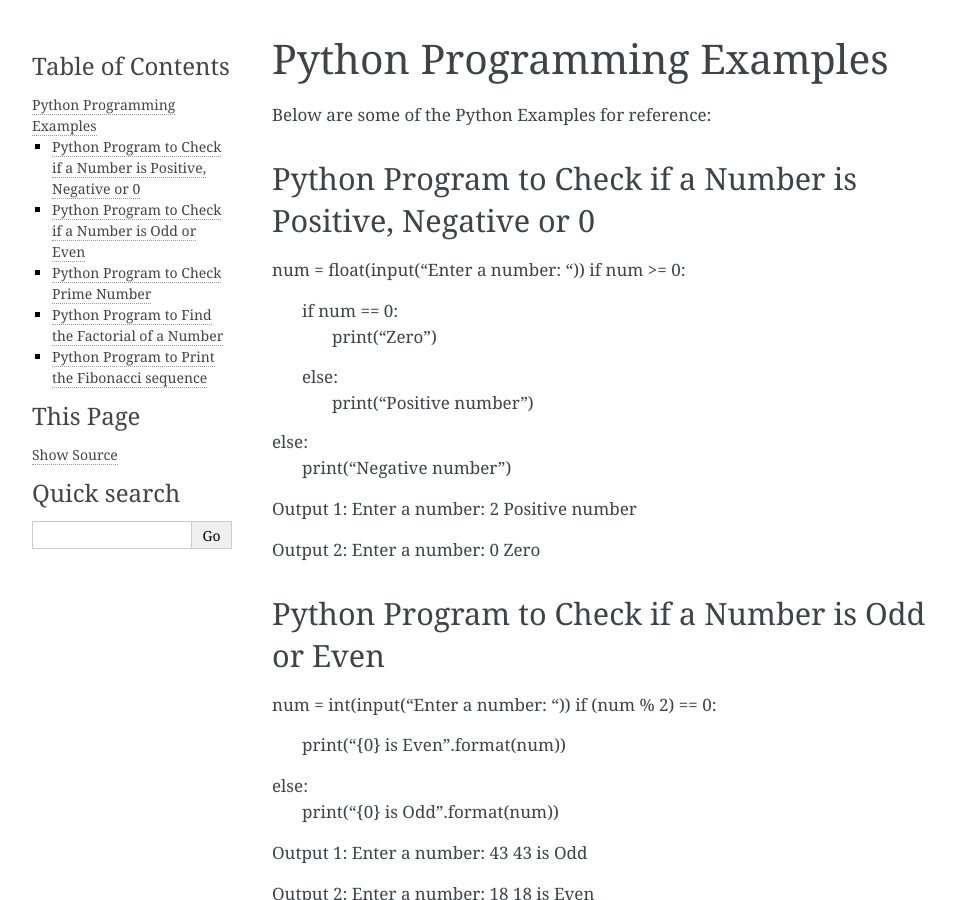
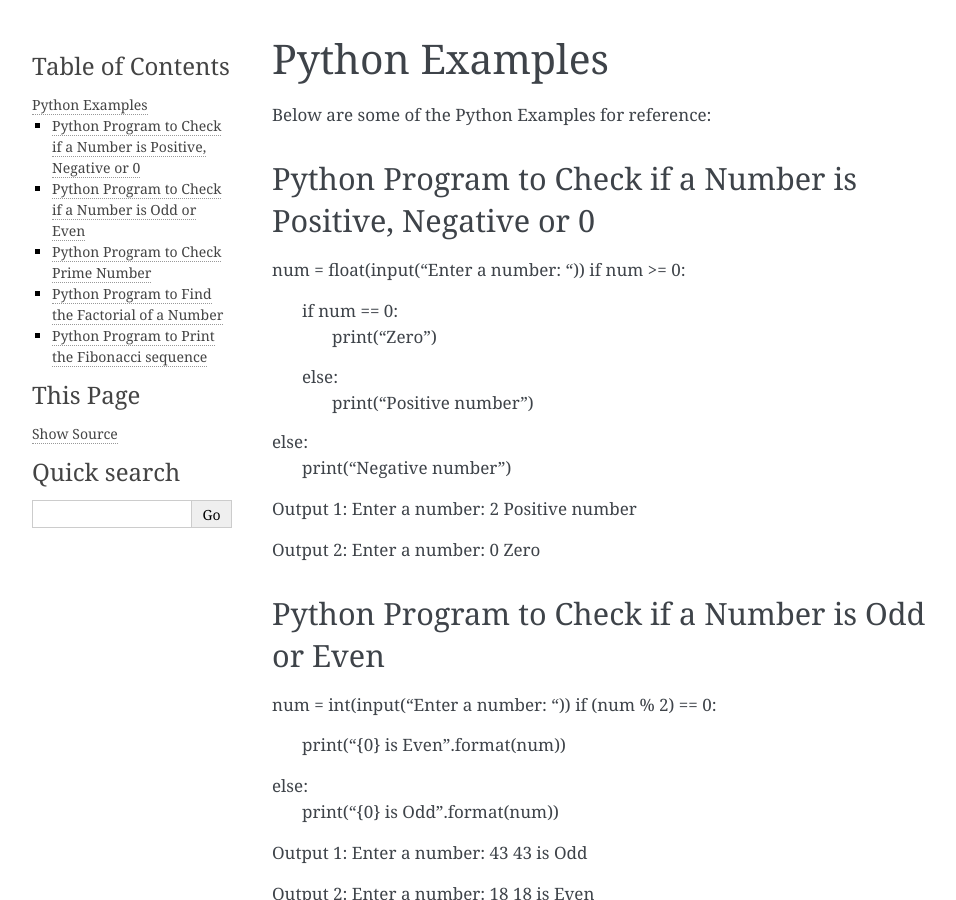
Before and after one commit to sdeshpa1/MODIS_Aggregation, a Sphinx documentation site: the page built from docs/source/PythonExamples.rst, in a window 1280 px wide and 900 px high. Shown: the whole window, without its empty margins (148-1104 px from the left). Built offline with Sphinx 7.4.7, drawn with Linux system fonts in a browser that asks for light colours; pages that are not in the unit, such as notebooks, are missing from menus.

```diff
--- a/docs/source/PythonExamples.rst
+++ b/docs/source/PythonExamples.rst
@@ -1,4 +1,4 @@
-Python Programming Examples
+Python Examples
 ================================
 Below are some of the Python Examples for reference:
 
--- a/docs/source/index.rst
+++ b/docs/source/index.rst
@@ -11,7 +11,7 @@ Welcome to MODIS_Aggregation's documentation!
    Installation.rst
 
 .. toctree::
-   :maxdepth: 1
+   :maxdepth: 2
    :caption: MODIS_Aggregation:
 
    README.rst
```
